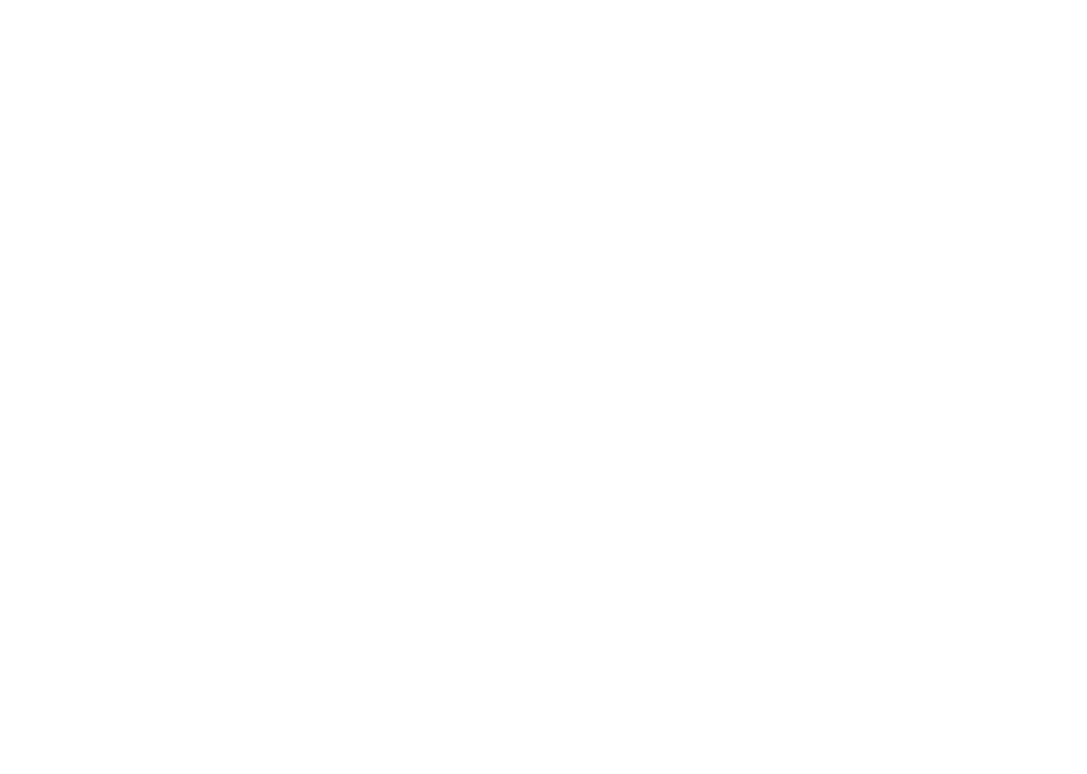
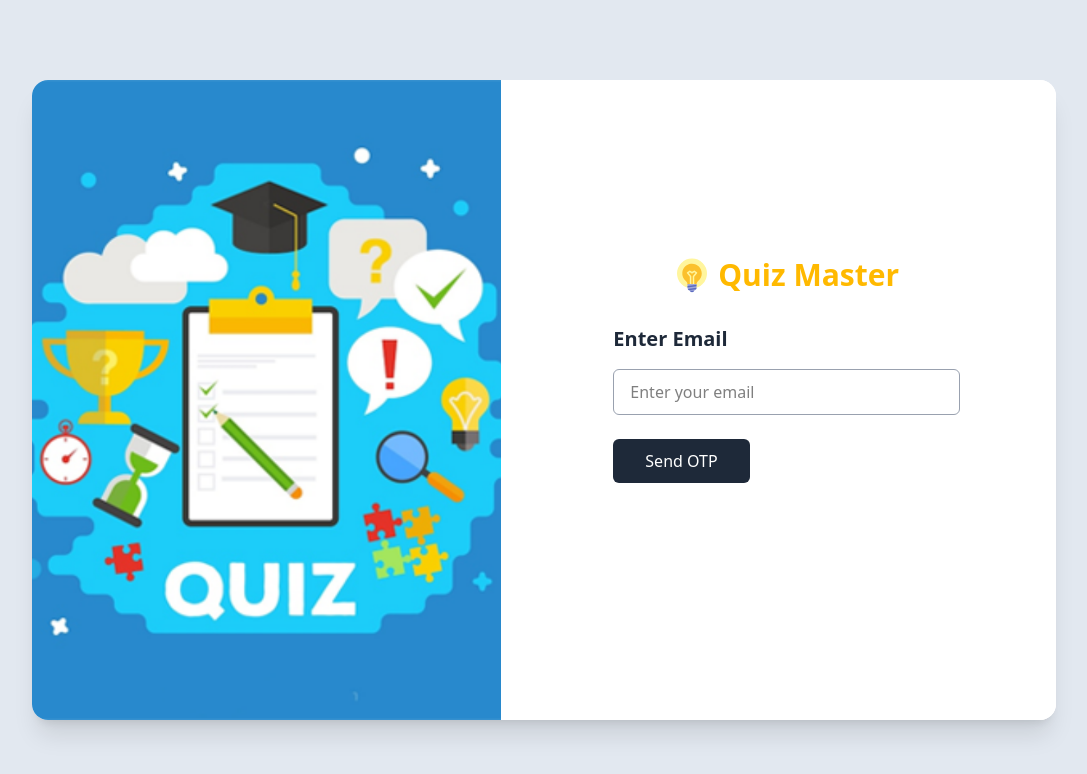
Before and after one commit to ShailySarker/Quiz-Master-Frontend, a React (Vite) app: page /create-account in a window 1280 px wide. Before the commit this address had no page. Shown: the top 774 px of the page, without its empty margins (96-1183 px from the left). Built offline with nearby package versions, Linux system fonts and the light colour scheme.

Commit message:
signUp and sendOTP pages added

```diff
--- a/package.json
+++ b/package.json
@@ -11,6 +11,7 @@
   },
   "dependencies": {
     "@tailwindcss/vite": "^4.0.6",
+    "axios": "^1.7.9",
     "moment": "^2.30.1",
     "react": "^19.0.0",
     "react-cookie": "^7.2.2",
--- /dev/null
+++ b/src/pages/CreateAccount/Components/SendOTP.jsx
@@ -0,0 +1,84 @@
+import { useState } from 'react';
+import { Link, useNavigate } from 'react-router';
+import { toast } from 'react-toastify';
+import { apiCall } from '../../../utils/ApiCall';
+import quiz from "../../../assets/Image/SignUp_coverPhoto.png";
+import { FcIdea } from 'react-icons/fc';
+
+const SendOTP = ({ setIsEmailField, email, setEmail }) => {
+    // const [email, setEmail] = useState('');
+    const navigate = useNavigate();
+
+    // State to manage form validation
+    const [isValidEmail, setIsValidEmail] = useState(true);
+
+    // Function to validate email format
+    const validateEmail = (inputEmail) => {
+        const emailRegex = /^[^\s@]+@[^\s@]+\.[^\s@]+$/;
+        return emailRegex.test(inputEmail);
+    };
+
+    // Function to handle "Send OTP" button click
+    const handleSendOtpClick = async () => {
+        const isValid = validateEmail(email);
+        setIsValidEmail(isValid);
+        if (isValid) {
+            try {
+                toast.info("Sending OTP. Please wait...", { autoClose: false, hideProgressBar: true });
+                const obj = {
+                    email: email
+                };
+                const sendOtpResponse = await apiCall('/auth/sendotp', obj);
+                if (sendOtpResponse.success) {
+                    toast.dismiss();
+                    toast.success("OTP sent successfully. Redirecting to signup.");
+                    setIsEmailField(true);
+                } else {
+                    toast.dismiss();
+                    toast.error("Failed to send OTP. Please try again.");
+                }
+            } catch (error) {
+                console.error("Error while sending OTP:", error);
+                toast.dismiss();
+                toast.error("Something went wrong. Please try again later.");
+            }
+        }
+    };
+
+    return (
+        <div className="bg-slate-200 h-screen flex items-center justify-center">
+            <div className="lg:w-[80%] lg:h-[80%] md:w-[70%] w-[90%] h-auto bg-white rounded-2xl shadow-xl flex items-center xl:gap-20 lg:gap-10">
+                <div className='lg:block hidden lg:w-[50%] h-full flex justify-center items-end '>
+                    <img src={quiz} alt='quiz' className='w-[100%] rounded-l-2xl h-full object-cover' />
+                </div>
+                <div className="lg:w-[50%] w-full lg:rounded-r-2xl rounded-2xl lg:py-0 md:py-10 py-6 lg:pr-16 lg:pl-0 md:px-10 px-5 flex bg-white flex-col justify-center items-center h-full ">
+                    <Link to="/">
+                        <h2 className="font-bold text-amber-400 xl:text-3xl md:text-2xl text-xl flex items-center lg:gap-2 gap-1"><FcIdea className='xl:text-4xl md:text-3xl text-2xl' />Quiz Master</h2>
+                    </Link >
+                   <div className="bg-white p-8 rounded-md min-w-[60%] min-h-[250px]">
+                        <h2 className="xl:text-xl text-lg font-semibold mb-4 text-gray-800">Enter Email</h2>
+                        {/* Email input */}
+                        <input
+                            type="email"
+                            placeholder="Enter your email"
+                            className={`w-full xl:py-[10px] lg:py-2 py-[6px] xl:px-4 md:px-3 px-[10px] xl:mb-3 mb-2 border ${isValidEmail ? 'border-gray-400' : 'border-red-500'} rounded-md focus:outline-none focus:border-blue-500`}
+                            value={email}
+                            onChange={(e) => setEmail(e.target.value)}
+                        />
+                        {!isValidEmail && <p className="text-red-500 text-sm mb-4">Invalid email format</p>}
+
+                        {/* Send OTP button */}
+                        <button
+                            className="bg-gray-800 text-white xl:py-[10px] lg:py-2 py-[6px] px-8 mt-3 rounded-md hover:bg-gray-700 focus:outline-none"
+                            onClick={handleSendOtpClick}
+                        >
+                            Send OTP
+                        </button>
+                    </div>
+                </div>
+            </div>
+        </div>
+    );
+};
+
+export default SendOTP;
--- a/src/pages/CreateAccount/Components/SignUp.jsx
+++ b/src/pages/CreateAccount/Components/SignUp.jsx
@@ -1,7 +1,9 @@
 import { useState } from 'react';
-import { useNavigate } from 'react-router';
+import { Link, useNavigate } from 'react-router';
 import { toast } from 'react-toastify';
-
+import { apiCall } from '../../../utils/ApiCall';
+import quiz from "../../../assets/Image/SignUp_coverPhoto.png";
+import { FcIdea } from 'react-icons/fc';
 const SignUp = ({ givenemail }) => {
     const navigate = useNavigate();
     const [username, setUsername] = useState('');
@@ -80,18 +82,21 @@
 
 
     return (
-        <div className='w-[100%] h-[80vh] flex'>
-            <div className='w-[50%] h-full flex justify-center items-end '>
-                <img src={quiz} alt='quiz' className='w-[100%] h-full object-cover' />
-            </div>
-            <div className='w-[50%] h-full bg-gray-900'>
-                <div className="flex bg-white flex-col justify-center items-center h-full ">
-                    <h2 className="text-2xl font-semibold mb-4 text-gray-800 border-b-2 border-black p-2">Sign Up</h2>
-                    <div className=" p-8 rounded-md flex flex-row flex-wrap gap-3 min-w-[60%] min-h-[250px]">
+        <div className="bg-slate-200 h-screen flex items-center justify-center">
+            <div className="lg:w-[80%] lg:h-[80%] md:w-[70%] w-[90%] h-auto bg-white rounded-2xl shadow-xl flex items-center xl:gap-20 lg:gap-10">
+                <div className='lg:block hidden lg:w-[50%] h-full flex justify-center items-end '>
+                    <img src={quiz} alt='quiz' className='w-[100%] rounded-l-2xl h-full object-cover' />
+                </div>
+                <div className="lg:w-[50%] w-full lg:rounded-r-2xl rounded-2xl lg:py-0 md:py-10 py-6 lg:pr-16 lg:pl-0 md:px-10 px-5 flex bg-white flex-col justify-center items-center h-full ">
+                    <Link to="/">
+                        <h2 className="font-bold text-amber-400 xl:text-3xl md:text-2xl text-xl flex items-center lg:gap-2 gap-1"><FcIdea className='xl:text-4xl md:text-3xl text-2xl' />Quiz Master</h2>
+                    </Link >
+                    <h2 className="xl:text-xl text-lg font-semibold text-gray-800 xl:py-5 lg:py-4 py-3">Create a new account</h2>
+                    <div className="flex flex-row flex-wrap gap-3 min-w-[60%] min-h-[250px]">
                         <input
                             type="text"
                             placeholder="Enter your username"
-                            className={`w-[45%] p-2 mb-4 border ${isValidUsername ? 'border-gray-400' : 'border-red-500'} rounded-md focus:outline-none focus:border-blue-500`}
+                            className={`md:w-[48%] w-full  xl:py-[10px] lg:py-2 py-[6px] xl:px-4 md:px-3 px-[10px] xl:mb-3 mb-2 rounded-xl border ${isValidUsername ? 'border-gray-400' : 'border-red-500'} focus:outline-none focus:border-blue-500`}
                             value={username}
                             onChange={(e) => setUsername(e.target.value)}
                         />
@@ -101,7 +106,7 @@
                         <input
                             type="text"
                             placeholder="Enter your first name"
-                            className={`w-[45%] p-2 mb-4 border ${isValidFirstName ? 'border-gray-400' : 'border-red-500'} rounded-md focus:outline-none focus:border-blue-500`}
+                            className={`md:w-[48%] w-full  xl:py-[10px] lg:py-2 py-[6px] xl:px-4 md:px-3 px-[10px] xl:mb-3 mb-2 rounded-xl border ${isValidFirstName ? 'border-gray-400' : 'border-red-500'} focus:outline-none focus:border-blue-500`}
                             value={firstName}
                             onChange={(e) => setFirstName(e.target.value)}
                         />
@@ -111,7 +116,7 @@
                         <input
                             type="text"
                             placeholder="Enter your last name"
-                            className={`w-[45%] p-2 mb-4 border ${isValidLastName ? 'border-gray-400' : 'border-red-500'} rounded-md focus:outline-none focus:border-blue-500`}
+                            className={`md:w-[48%] w-full  xl:py-[10px] lg:py-2 py-[6px] xl:px-4 md:px-3 px-[10px] xl:mb-3 mb-2 rounded-xl border ${isValidLastName ? 'border-gray-400' : 'border-red-500'} focus:outline-none focus:border-blue-500`}
                             value={lastName}
                             onChange={(e) => setLastName(e.target.value)}
                         />
@@ -121,7 +126,7 @@
                         <input
                             type="text"
                             placeholder="Enter your date of birth"
-                            className={`w-[45%] p-2 mb-4 border ${isValidDateOfBirth ? 'border-gray-400' : 'border-red-500'} rounded-md focus:outline-none focus:border-blue-500`}
+                            className={`md:w-[48%] w-full  xl:py-[10px] lg:py-2 py-[6px] xl:px-4 md:px-3 px-[10px] xl:mb-3 mb-2 rounded-xl border ${isValidDateOfBirth ? 'border-gray-400' : 'border-red-500'} focus:outline-none focus:border-blue-500`}
                             value={dateOfBirth}
                             onChange={(e) => setDateOfBirth(e.target.value)}
                         />
@@ -131,7 +136,7 @@
                         <input
                             type="email"
                             placeholder="Enter your email"
-                            className={`w-[45%] p-2 mb-4 border ${isValidEmail ? 'border-gray-400' : 'border-red-500'} rounded-md focus:outline-none focus:border-blue-500`}
+                            className={`md:w-[48%] w-full  xl:py-[10px] lg:py-2 py-[6px] xl:px-4 md:px-3 px-[10px] xl:mb-3 mb-2 rounded-xl border ${isValidEmail ? 'border-gray-400' : 'border-red-500'} focus:outline-none focus:border-blue-500`}
                             value={email}
                             onChange={(e) => setEmail(e.target.value)}
                             readOnly  // Add the readOnly attribute
@@ -142,7 +147,7 @@
                         <input
                             type="password"
                             placeholder="Enter your password"
-                            className={`w-[45%] p-2 mb-4 border ${isValidPassword ? 'border-gray-400' : 'border-red-500'} rounded-md focus:outline-none focus:border-blue-500`}
+                            className={`md:w-[48%] w-full  xl:py-[10px] lg:py-2 py-[6px] xl:px-4 md:px-3 px-[10px] xl:mb-3 mb-2 rounded-xl border ${isValidPassword ? 'border-gray-400' : 'border-red-500'} focus:outline-none focus:border-blue-500`}
                             value={password}
                             onChange={(e) => setPassword(e.target.value)}
                         />
@@ -152,7 +157,7 @@
                         <input
                             type="password"
                             placeholder="Confirm your password"
-                            className={`w-[45%] p-2 mb-4 border ${isValidConfirmPassword ? 'border-gray-400' : 'border-red-500'} rounded-md focus:outline-none focus:border-blue-500`}
+                            className={`md:w-[48%] w-full  xl:py-[10px] lg:py-2 py-[6px] xl:px-4 md:px-3 px-[10px] xl:mb-3 mb-2 rounded-xl border ${isValidConfirmPassword ? 'border-gray-400' : 'border-red-500'} focus:outline-none focus:border-blue-500`}
                             value={confirmPassword}
                             onChange={(e) => setConfirmPassword(e.target.value)}
                         />
@@ -162,7 +167,7 @@
                         <input
                             type="text"
                             placeholder="Enter your OTP"
-                            className={`w-[45%] p-2 mb-4 border ${isValidOtp ? 'border-gray-400' : 'border-red-500'} rounded-md focus:outline-none focus:border-blue-500`}
+                            className={`md:w-[48%] w-full  xl:py-[10px] lg:py-2 py-[6px] xl:px-4 md:px-3 px-[10px] xl:mb-3 mb-2 rounded-xl border ${isValidOtp ? 'border-gray-400' : 'border-red-500'} focus:outline-none focus:border-blue-500`}
                             value={otp}
                             onChange={(e) => setOtp(e.target.value)}
                         />
@@ -170,12 +175,13 @@
 
                         {/* Signup button */}
                         <button
-                            className="bg-gray-800 text-white p-3 px-8 rounded-md hover:bg-gray-700 focus:outline-none"
+                            className="mt-3 bg-gray-800 text-white xl:py-[10px] lg:py-2 py-[6px] px-8 rounded-xl hover:bg-gray-700 focus:outline-none"
                             onClick={handleSignupClick}
                         >
                             Sign Up
                         </button>
                     </div>
+                    <p className="font-medium text-[#546879] text-center xl:mt-3 lg:mt-2 mt-[6px] text-[15px]">Already have an account? <span className="font-bold text-amber-400"><Link to="/login">Login</Link></span> Now!</p>
                 </div>
             </div>
         </div>
--- a/src/pages/CreateAccount/CreateAccount.jsx
+++ b/src/pages/CreateAccount/CreateAccount.jsx
@@ -0,0 +1,17 @@
+import { useState } from 'react';
+import SignUp from './Components/SignUp';
+import SendOTP from './Components/SendOTP';
+
+const CreateAccount = () => {
+    const [isEmailFilled, setIsEmailField] = useState(false);
+    const [email, setEmail] = useState('');
+    return (
+        <>
+            {
+                isEmailFilled ? <SignUp givenemail={email} /> : <SendOTP setIsEmailField={setIsEmailField} email={email} setEmail={setEmail} />
+            }
+        </>
+    );
+};
+
+export default CreateAccount;
--- a/src/routes/Routers.jsx
+++ b/src/routes/Routers.jsx
@@ -2,6 +2,9 @@
 import MainLayouts from '../layouts/MainLayouts';
 import LandingPage from '../pages/LandingPage/LandingPage';
 import Home from '../pages/Home/Home';
+import SignUp from '../pages/CreateAccount/Components/SignUp';
+import Login from '../pages/Login/Login';
+import CreateAccount from '../pages/CreateAccount/CreateAccount';
 
 const Routers = () => {
     return (
@@ -9,6 +12,14 @@
             <Route
                 index
                 element={<LandingPage />}
+            />
+            <Route
+                path="/create-account"
+                element={<CreateAccount />}
+            />
+            <Route
+                path="/login"
+                element={<Login />}
             />
             <Route
                 path="/"
```
Also changed, not shown: src/components/Header.jsx (+7 -2 lines), 1 other file (tests, documents, lock files or other folders).
